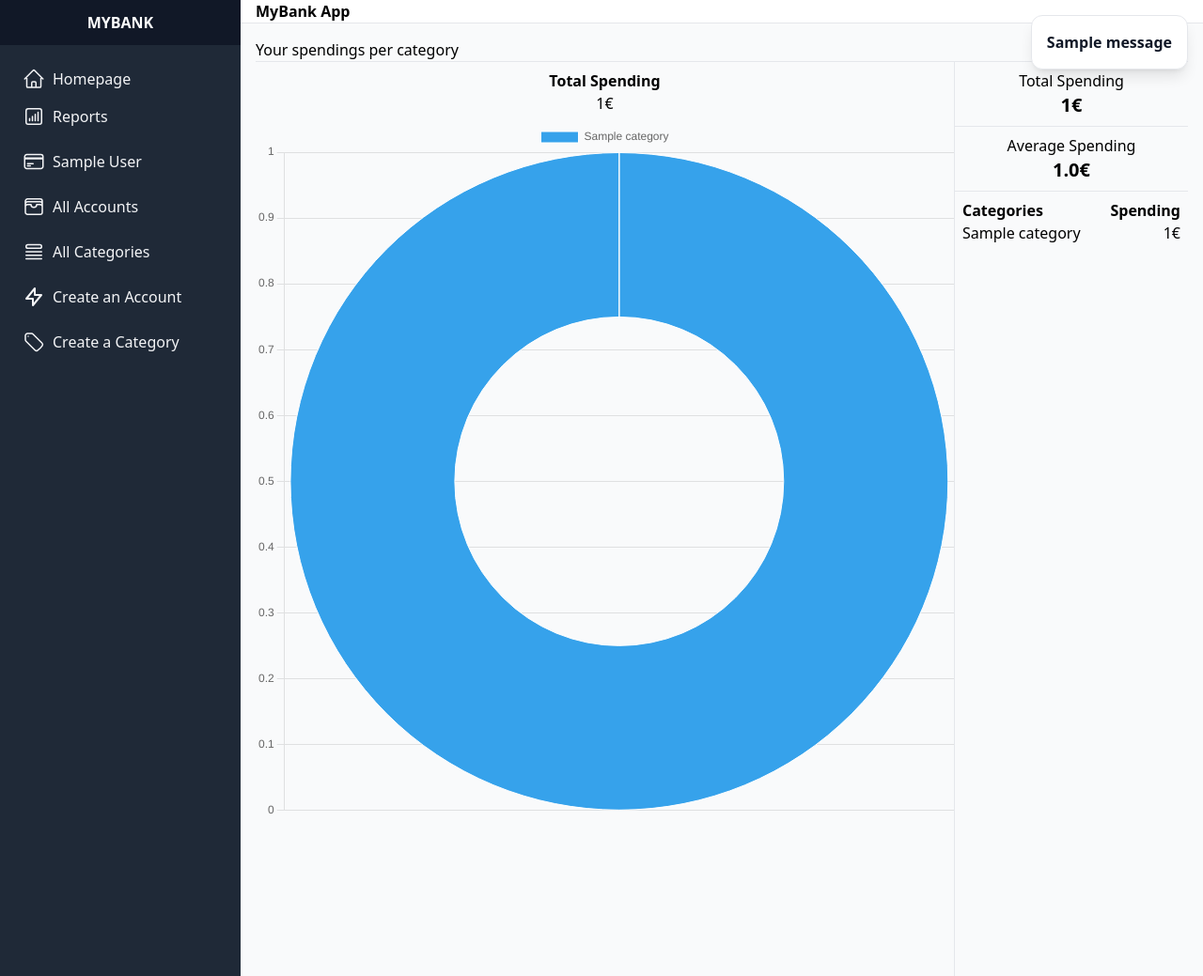
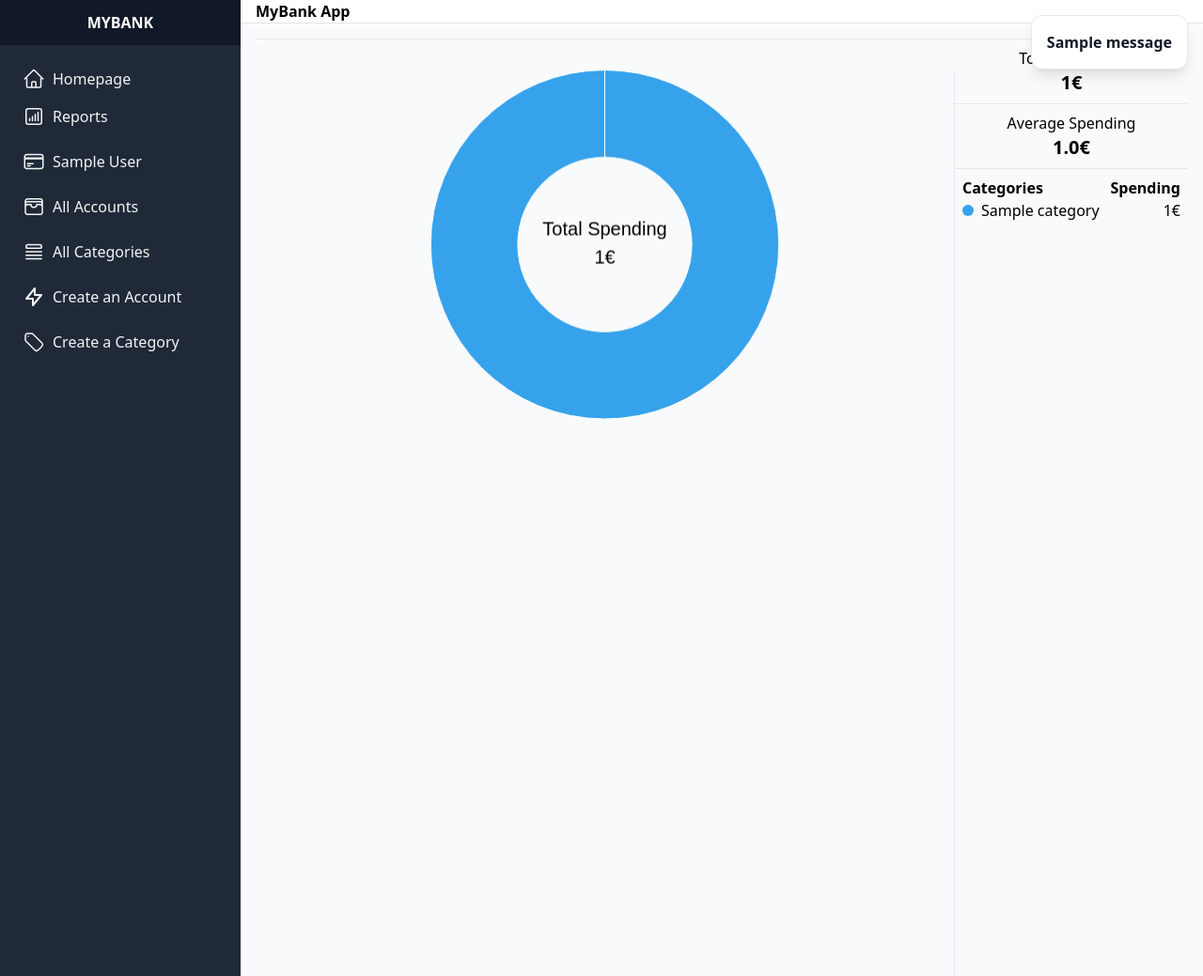
Before and after one commit to Nour-Noaxp/MyBank, a Django app: page /reports in a window 1280 px wide. Shown: the whole page at 94% size. Run offline with Django 4.2, Linux system fonts and the light colour scheme; tables that the repository leaves empty hold one stand-in row (values such as "Sample post"); one stand-in notice (Sample message) is shown; some libraries are stand-ins or nearby versions.

Commit message:
Reduce Chart graph size, display total spending in the center  and custom chart legend

```diff
--- a/budget/static/budget/js/chart.js
+++ b/budget/static/budget/js/chart.js
@@ -3,8 +3,24 @@ document.addEventListener("DOMContentLoaded", () => {
   const chartLabels = JSON.parse(chart.dataset.chartLabels);
   const chartData = JSON.parse(chart.dataset.chartData);
   const totalSpending = JSON.parse(chart.dataset.totalSpendingData);
+  const spendingPerCategory = document.querySelector(".spending_per_category");
 
-  new Chart(chart, {
+  const doughnutCenterValue = {
+    id: "doughnutCenter",
+    beforeDatasetsDraw(chart) {
+      const ctx = chart.ctx;
+      ctx.save();
+      const xCoor = chart.getDatasetMeta(0).data[0].x;
+      const yCoor = chart.getDatasetMeta(0).data[0].y;
+      ctx.font = "20px sans-serif";
+      ctx.textAlign = "center";
+      ctx.textBaseline = "middle";
+      ctx.fillText(`Total Spending`, xCoor, yCoor - 15);
+      ctx.fillText(`${totalSpending}€`, xCoor, yCoor + 15);
+    },
+  };
+
+  const chartGraph = new Chart(chart, {
     type: "doughnut",
     data: {
       labels: chartLabels,
@@ -16,12 +32,34 @@ document.addEventListener("DOMContentLoaded", () => {
         },
       ],
     },
+
     options: {
-      scales: {
-        y: {
-          beginAtZero: true,
+      plugins: {
+        legend: {
+          display: false,
         },
       },
+      aspectRatio: 2,
     },
+    plugins: [doughnutCenterValue],
   });
+
+  const chartLegend = (chart, labels, data) => {
+    const chartColors = chart.data.datasets[0].backgroundColor;
+
+    labels.forEach((label, index) => {
+      const color = chartColors[index];
+      const value = data[index];
+
+      spendingPerCategory.innerHTML += `
+        <div class="flex justify-between items-center mb-1">
+          <div class="flex items-center gap-2">
+            <span class="inline-block rounded-full w-3 h-3" style="background-color:${color};"></span>
+            <span class="categories">${label}</span>
+          </div>
+          <div class="spending">${value}€</div>
+        </div>`;
+    });
+  };
+  chartLegend(chartGraph, chartLabels, chartData);
 });
--- a/budget/templates/reports.html
+++ b/budget/templates/reports.html
@@ -1,13 +1,8 @@
 {% extends "base.html" %}
 {% load static %}
 {% block content %}
-  <h1>Your spendings per category</h1>
   <div class="reports flex h-screen border-t">
-    <div class="report_graph w-3/4 border-r">
-      <div class="total-spending py-2">
-        <h1 class="total-spending-title text-center font-bold">Total Spending</h1>
-        <div class="total-spending-value text-center">{{ total_spending }}€</div>
-      </div>
+    <div class="report_graph w-3/4 border-r mt-8">
       <canvas class="myChart" data-chart-labels="{{ chart_labels }}" data-chart-data="{{ chart_data }}" data-total-spending-data="{{ total_spending }}"></canvas>
     </div>
     <script src="https://cdn.jsdelivr.net/npm/chart.js"></script>
@@ -26,12 +21,6 @@
           <h1 class="font-bold">Categories</h1>
           <h1 class="font-bold">Spending</h1>
         </div>
-          {% for category, spending in spending_data.spending_per_category.items %}
-          <div class="flex justify-between">
-            <div class="categories">{{ category }}</div>
-            <div class="spending">{{ spending }}€</div>
-          </div>
-          {% endfor %}
       </div>
     </div>
   </div>
```
